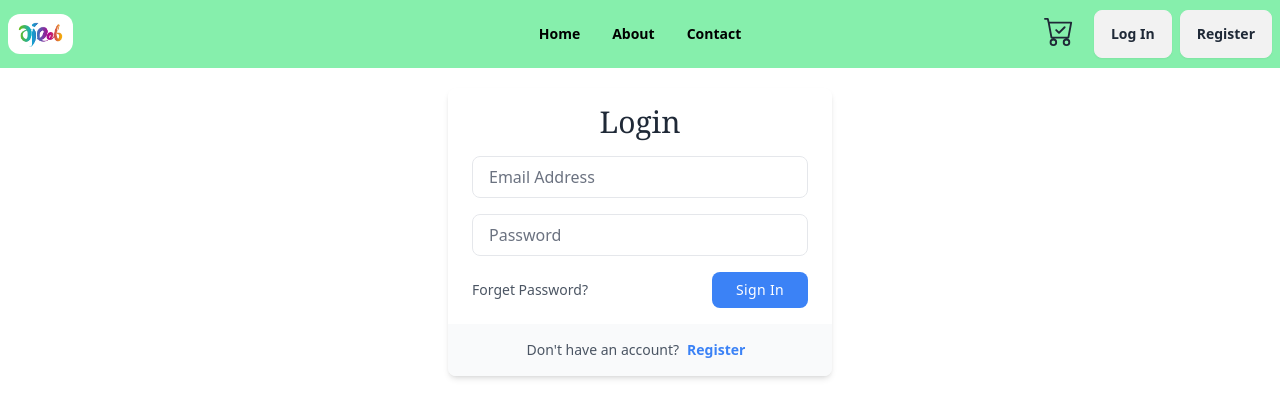
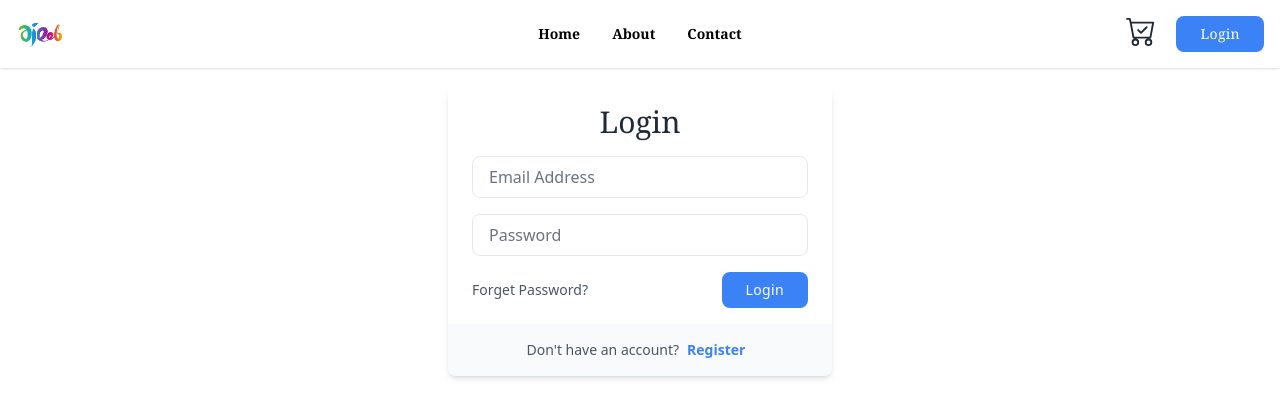
Before and after one commit to 21MoududAhammed/Products-House, a React (Vite) app: page /login in a window 1280 px wide. Shown: the top 418 px of the page. Built offline with nearby package versions, Linux system fonts and the light colour scheme; no server answers.

Commit message:
navbar's design has changed

```diff
--- a/src/components/Header.jsx
+++ b/src/components/Header.jsx
@@ -9,14 +9,12 @@ import { toast } from "react-toastify";
 import { MyCartContext } from "../providers/CartProvider";
 import { useState } from "react";
 
-
-
 export default function Header() {
   const navigate = useNavigate();
   const { isLoggedIn, logOut } = MyAuthContext();
   const [isImage, setIsImage] = useState(true);
-  const {cart} = MyCartContext();
-//  console.log(isImage)
+  const { cart } = MyCartContext();
+  //  console.log(isImage)
   // to log out
   const handleLogOut = async () => {
     try {
@@ -28,7 +26,7 @@ export default function Header() {
   };
 
   return (
-    <div className="navbar bg-green-300 sticky z-40 top-0 ">
+    <div className="navbar bg-white shadow sticky z-40 top-0 font-serif ">
       <div className="navbar-start">
         <div className="dropdown">
           <div tabIndex={0} role="button" className="btn btn-ghost lg:hidden">
@@ -129,7 +127,11 @@ export default function Header() {
           <button className="text-3xl" onClick={() => navigate("/cart")}>
             <BsCartCheck />
           </button>
-          <div className={`absolute top-[-13px] left-4 bg-rose-600 rounded-full text-center text-white w-6 h-6  text-[13px] font-semibold ${cart.length || 'hidden'}`}>
+          <div
+            className={`absolute top-[-13px] left-4 font-sans bg-rose-600 rounded-full text-center text-white w-6 h-6  text-[13px] font-semibold ${
+              cart.length || "hidden"
+            }`}
+          >
             {cart.length}
           </div>
         </div>
@@ -138,12 +140,12 @@ export default function Header() {
         {/* profile  */}
         {isLoggedIn && (
           <div className="h-8 w-8 me-2">
-            {isLoggedIn?.photoURL && isImage  ? (
+            {isLoggedIn?.photoURL && isImage ? (
               <Link to={"/profile"}>
                 <img
                   className="h-8 w-8 rounded-full"
                   src={isLoggedIn.photoURL}
-                  onError={()=> setIsImage(false) }
+                  onError={() => setIsImage(false)}
                   alt=""
                 />
               </Link>
@@ -157,16 +159,17 @@ export default function Header() {
         {/* profile end  */}
 
         {isLoggedIn ? (
-          <NavLink className="btn" onClick={handleLogOut}>
-            Log Out
+          <NavLink className=" me-1 md:me-2" onClick={handleLogOut}>
+            <button className="px-6 py-2 text-sm font-medium tracking-wide text-white capitalize transition-colors duration-300 transform bg-blue-500 rounded-lg hover:bg-blue-400 focus:outline-none focus:ring focus:ring-blue-300 focus:ring-opacity-50">
+                Log Out
+              </button>
           </NavLink>
         ) : (
           <>
-            <NavLink to={"/login"} className="btn me-1 md:me-2">
-              Log In
-            </NavLink>
-            <NavLink to={"/register"} className="btn">
-              Register
+            <NavLink to={"/login"} className=" me-1 md:me-2">
+              <button className="px-6 py-2 text-sm font-medium tracking-wide text-white capitalize transition-colors duration-300 transform bg-blue-500 rounded-lg hover:bg-blue-400 focus:outline-none focus:ring focus:ring-blue-300 focus:ring-opacity-50">
+                Login
+              </button>
             </NavLink>
           </>
         )}
--- a/src/components/LogIn.jsx
+++ b/src/components/LogIn.jsx
@@ -74,7 +74,7 @@ export default function LogIn() {
                 className="px-6 py-2 text-sm font-medium tracking-wide text-white capitalize transition-colors duration-300 transform bg-blue-500 rounded-lg hover:bg-blue-400 focus:outline-none focus:ring focus:ring-blue-300 focus:ring-opacity-50"
                 onClick={handleSubmit}
               >
-                Sign In
+                Login
               </button>
             </div>
           </form>
```
